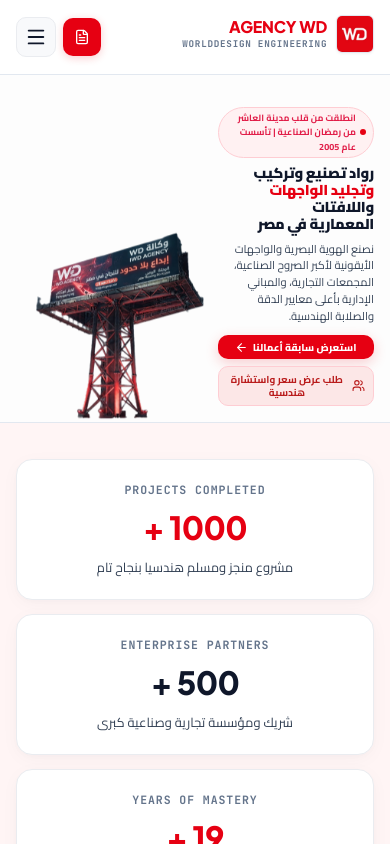
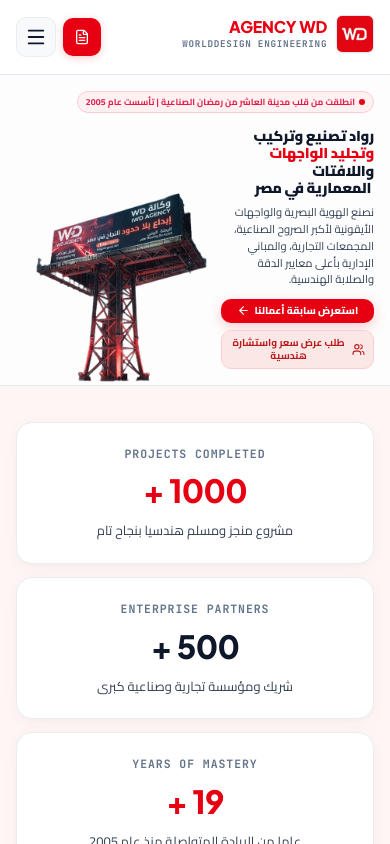
Before and after one commit to ahmedabdelgawad736-boop/W-D-web, a React (Vite) app: page / in a window 390 px wide. Shown: the top 844 px of the page. Built offline with nearby package versions, Linux system fonts and the light colour scheme.

Commit message:
responsive changes

```diff
--- a/src/components/Hero.css
+++ b/src/components/Hero.css
@@ -69,6 +69,11 @@
 
 .hero-heading-line {
   display: block;
+}
+
+/* Keeps "in Egypt" glued to "Signage" (never breaks between them). */
+.hero-heading-glue {
+  white-space: nowrap;
 }
 
 .hero-highlight {
@@ -185,15 +190,18 @@
 @media (max-width: 1024px) {
   .hero-grid {
     gap: 1.75rem;
-    grid-template-columns: 1fr 1.15fr;
+    grid-template-columns: 1fr 1.35fr;
   }
 
   .section-badge-pill.hero-badge {
-    font-size: 0.625rem;
-    padding: 0.24rem 0.6rem;
-    gap: 0.3rem;
+    font-size: 0.59375rem;
+    padding: 0.22rem 0.55rem;
+    gap: 0.28rem;
     letter-spacing: 0.01em;
     margin-bottom: 0.85rem;
+    /* One line only — below 860px the badge sits above the grid (see the
+       absolute rule further down) so it can be wider than the text track. */
+    white-space: nowrap;
   }
 
   .hero-heading {
@@ -220,10 +228,44 @@
   }
 }
 
-/* Reduced hero top padding once we leave the desktop layout */
+/* Reduced hero top padding once we leave the desktop layout. 3.25rem makes
+   room for the single-line badge that sits above the grid here (see below). */
 @media (max-width: 860px) {
   .wd-hero-section {
-    padding: 2.5rem 0 0;
+    padding: 3.25rem 0 0;
+  }
+}
+
+/* <=860px: the badge leaves the text column and sits as a one-line eyebrow
+   above the hero grid, aligned with the container. A wrapped badge needs
+   ~37-51px of height and still looks crowded, while a one-line pill fits the
+   full container width in both languages (EN ~260px, AR ~300px vs a text
+   track as narrow as ~140px). Positioned against the section, which spans the
+   full viewport below 861px. */
+@media (min-width: 360px) and (max-width: 860px) {
+  .section-badge-pill.hero-badge {
+    position: absolute;
+    top: 1rem;
+    inset-inline-start: 1.5rem;
+    width: max-content;
+    max-width: calc(100vw - 3rem);
+    margin: 0;
+    font-size: clamp(0.55rem, 1.3vw, 0.59375rem);
+    padding: 0.18rem 0.5rem;
+    gap: 0.24rem;
+  }
+  /* Smaller badge dot, scoped to the hero so other badges keep theirs. */
+  .hero-badge .dot {
+    width: 6px;
+    height: 6px;
+  }
+}
+
+@media (min-width: 360px) and (max-width: 600px) {
+  .section-badge-pill.hero-badge {
+    /* .wd-container uses 1rem side padding below 600px. */
+    inset-inline-start: 1rem;
+    max-width: calc(100vw - 2rem);
   }
 }
 
@@ -233,7 +275,7 @@
    AR = image left / text right. */
 @media (min-width: 750px) and (max-width: 860px) {
   .hero-grid {
-    grid-template-columns: 1fr 1.25fr;
+    /* Columns inherit 1fr / 1.35fr from the <=1024px tier. */
     gap: 1rem;
   }
   .hero-heading {
@@ -259,16 +301,12 @@
    the image gets the larger track (1fr text / 1.15fr image). */
 @media (min-width: 360px) and (max-width: 749.98px) {
   .hero-grid {
-    grid-template-columns: 1fr 1.25fr;
+    grid-template-columns: 1fr 1.3fr;
     gap: clamp(0.3rem, 1.5vw, 1rem);
   }
 
-  .section-badge-pill.hero-badge {
-    font-size: clamp(0.5625rem, 1.4vw, 0.625rem);
-    padding: 0.18rem 0.45rem;
-    gap: 0.24rem;
-    margin-bottom: clamp(0.35rem, 1.2vw, 0.75rem);
-  }
+  /* Badge styling (font/padding/position) for this band comes from the
+     absolute one-line badge rules above (<=860px). */
 
   .hero-heading {
     font-size: clamp(0.9rem, 3.1vw - 0.15rem, 1.35rem);
@@ -307,15 +345,17 @@
   }
 }
 
-@media (max-width: 520px) {
-  .wd-hero-section {
-    padding: 2rem 0 0;
+/* 520-749px: with more width to play with, the photo takes the same larger
+   share as the tablet tiers (headline/lead still fit the text track). */
+@media (min-width: 520px) and (max-width: 749.98px) {
+  .hero-grid {
+    grid-template-columns: 1fr 1.35fr;
   }
 }
 
 /* Narrow phones: put each CTA on its own full-column line so the labels can
    never overflow the ~160-240px text column. */
-@media (max-width: 460px) {
+@media (max-width: 519.98px) {
   .hero-actions {
     width: 100%;
     justify-content: center;
@@ -380,6 +420,9 @@
     font-size: 0.5625rem;
     padding: 0.18rem 0.45rem;
     margin-bottom: 0.55rem;
+    /* Stacked full-width layout: allow the pill to wrap again (the <=1024px
+       tier forces nowrap for the two-column layout above). */
+    white-space: normal;
   }
   /* Full-width CTAs here — same compact size as the 360-460px band. */
   .btn-hero-primary,
--- a/src/components/Hero.jsx
+++ b/src/components/Hero.jsx
@@ -20,14 +20,16 @@
               <span>{t.hero.badge}</span>
             </div>
 
-            {/* Main Headline */}
+            {/* Main Headline — line 3 continues on line 2 ("…Signage in Egypt");
+                the glue span keeps "in Egypt" attached to "Signage" when the
+                column is too narrow for the whole line. */}
             <h1 className="hero-heading">
               <span className="hero-heading-line">{t.hero.titleLine1}</span>
               <span className="hero-heading-line">
                 <span className="hero-highlight">{t.hero.titleLine2Highlight}</span>{' '}
                 {t.hero.titleLine2Suffix}
+                <span className="hero-heading-glue">{'\u00A0'}{t.hero.titleLine3}</span>
               </span>
-              <span className="hero-heading-line">{t.hero.titleLine3}</span>
             </h1>
 
             {/* Supporting Description */}
```
